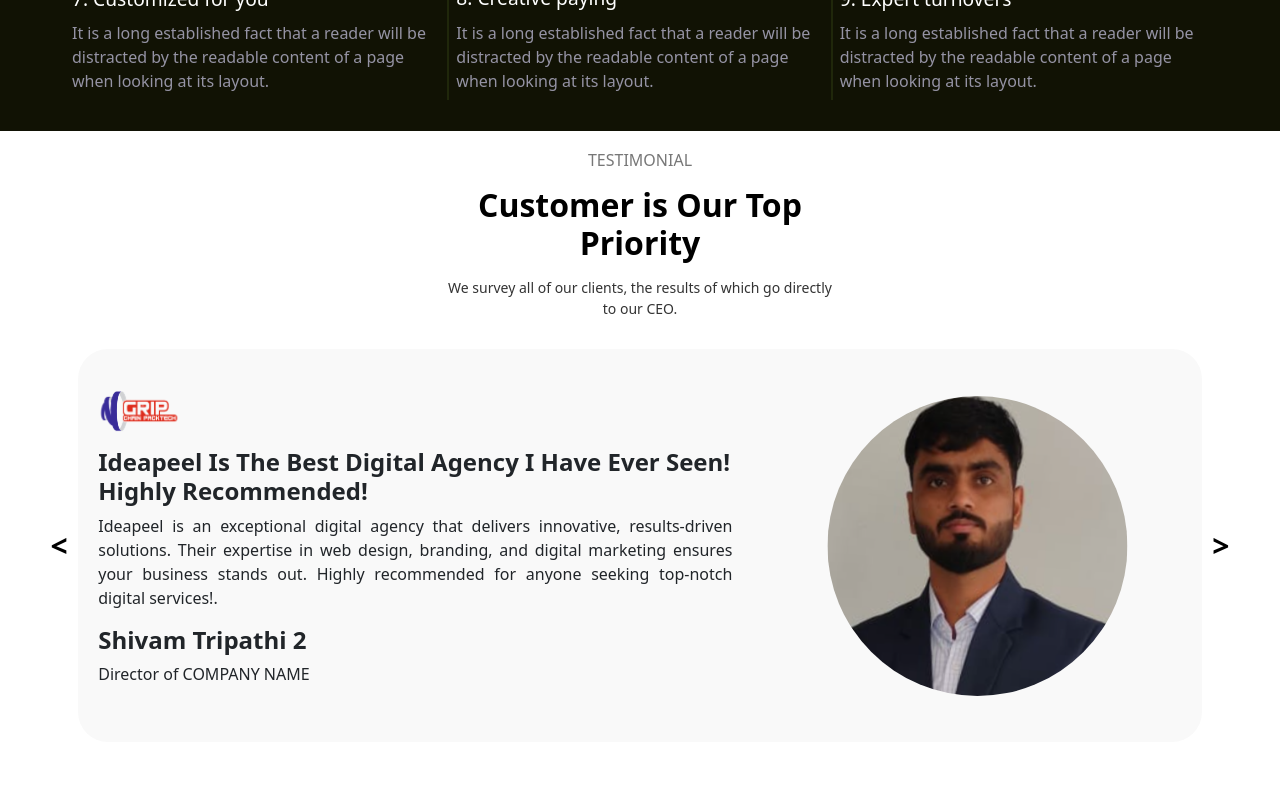
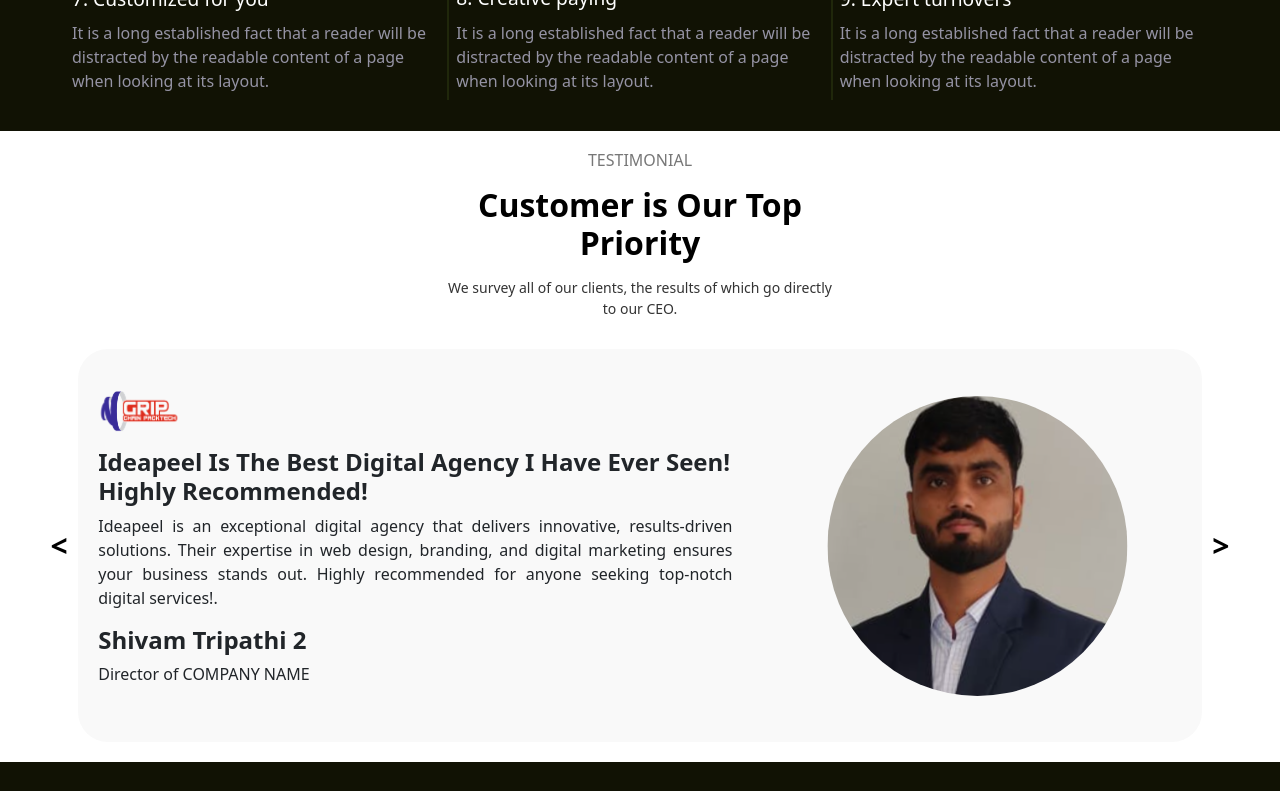
Before and after one commit to Abhishek-Soni-25/GCP-Frontend, a Vue app in the folder client/: page / in a window 1280 px wide. Shown: the part 2680-3471 px from the top of the page. Built offline with nearby package versions, Linux system fonts and the light colour scheme; no server answers; a small style sheet from the web is missing; a web font is replaced by a local one.

Commit message:
corrected empty space

```diff
--- a/client/src/components/Homepage/NewTestimonials.vue
+++ b/client/src/components/Homepage/NewTestimonials.vue
@@ -1,6 +1,6 @@
 
 <template>
-  <div id="app">
+  <div>
     <section class="sectioon_container">
       <div class="testimonial-header">
         <h2>TESTIMONIAL</h2>
```
